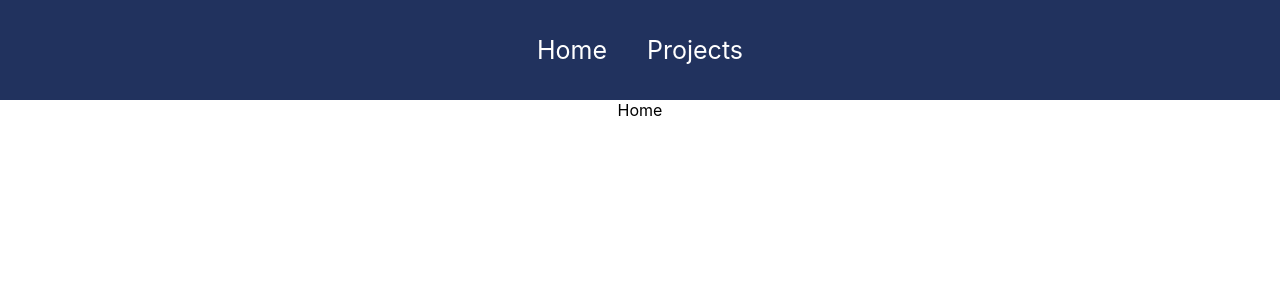
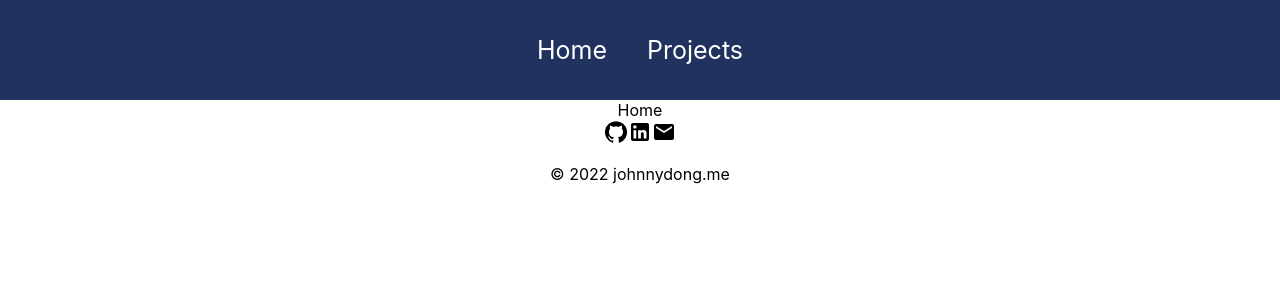
Before and after one commit to imjohnnyy/personal-portfolio-website, a React (Create React App) app: page / in a window 1280 px wide. Shown: the top 300 px of the page. Built offline with nearby package versions, Linux system fonts and the light colour scheme.

Commit message:
added GitHub, Linkedin and Email icons

```diff
--- a/package.json
+++ b/package.json
@@ -3,8 +3,12 @@
   "version": "0.1.0",
   "private": true,
   "dependencies": {
+    "@emotion/react": "^11.10.5",
+    "@emotion/styled": "^11.10.5",
     "@material-ui/core": "^4.12.4",
     "@material-ui/icons": "^4.11.3",
+    "@mui/icons-material": "^5.10.14",
+    "@mui/material": "^5.10.14",
     "@testing-library/jest-dom": "^5.16.5",
     "@testing-library/react": "^13.4.0",
     "@testing-library/user-event": "^13.5.0",
--- a/src/App.js
+++ b/src/App.js
@@ -3,6 +3,7 @@ import { BrowserRouter as Router, Routes, Route } from "react-router-dom";
 import Home from "./pages/Home";
 import Projects from "./pages/Projects";
 import Navbar from "./components/Navbar";
+import Footer from "./components/Footer";
 
 function App() {
   return (
@@ -13,6 +14,7 @@ function App() {
           <Route path="/" element={<Home />}></Route>
           <Route path="/projects" element={<Projects />}></Route>
         </Routes>
+        <Footer />
       </Router>
     </div>
   );
--- /dev/null
+++ b/src/components/Footer.js
@@ -0,0 +1,17 @@
+import GitHubIcon from '@mui/icons-material/GitHub';
+import LinkedInIcon from '@mui/icons-material/LinkedIn';
+import EmailIcon from '@mui/icons-material/Email';
+
+function Footer() {
+  return (
+    <div className="footer">
+      <div>
+        <GitHubIcon />
+        <LinkedInIcon />
+        <EmailIcon />
+      </div>
+      <p> &copy; 2022 johnnydong.me</p>
+    </div>
+  );
+}
+export default Footer;
--- a/src/components/Navbar.js
+++ b/src/components/Navbar.js
@@ -1,10 +1,18 @@
-import React, { useState } from "react";
-import { Link } from "react-router-dom";
+import React, { useEffect, useState } from "react";
+import { Link, useLocation } from "react-router-dom";
 import "../styles/Navbar.css";
 import ReorderIcon from "@material-ui/icons/Reorder";
 
 function Navbar() {
   const [isExpandNavbar, setIsExpandNavbar] = useState(false);
+  const location = useLocation();
+
+  // Whenever the location changes, the Navbar will be closed,
+  // and the contents of the page will be shown.
+
+  useEffect(() => {
+    setIsExpandNavbar(false);
+  }, [location]);
 
   return (
     <div className="navbar" id={isExpandNavbar ? "open" : "close"}>
```
Also changed, not shown: 1 other file (tests, documents, lock files or other folders).
